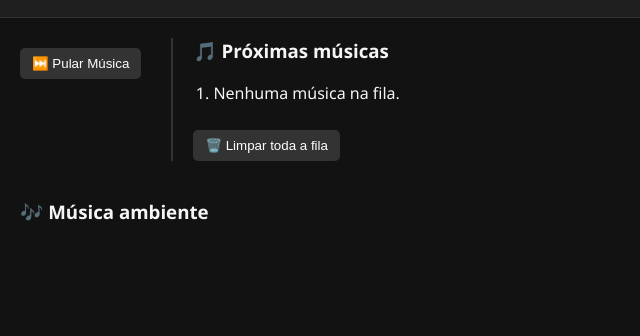
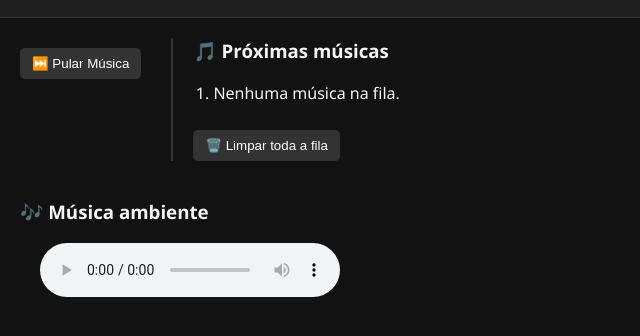
Before and after one commit to ThomasCarvakho/karaoke-site, a plain HTML site: page index.html in a window 1280 px wide. Shown: the part 56-392 px from the top of the page, without its empty margins (0-640 px from the left). Drawn offline with Linux system fonts and the light colour scheme.

Commit message:
index.html

```diff
--- a/index.html
+++ b/index.html
@@ -62,7 +62,7 @@
     audio {
       width: 300px;
       margin-left: 20px;
-      display: none;
+      display: block;
     }
   </style>
 </head>
@@ -87,7 +87,7 @@
 
   <div style="padding-left: 20px;">
     <h3>🎶 Música ambiente</h3>
-    <audio id="ambientPlayer" loop>
+    <audio id="ambientPlayer" loop controls autoplay>
   <source src="Melodic.mp3" type="audio/mpeg">
   Seu navegador não suporta áudio.
 </audio>
@@ -205,8 +205,9 @@
     }
 
     function checkAmbientAudio(shouldPlay = false) {
+  ambientAudio.style.display = "block"; // Sempre visível
+
   if (shouldPlay) {
-        ambientAudio.style.display = "block";
     ambientAudio.play()
       .then(() => {
         document.getElementById("ambientWarning").style.display = "none";
@@ -218,11 +219,11 @@
       });
   } else {
     ambientAudio.pause();
-        ambientAudio.style.display = "none";
     document.getElementById("ambientWarning").style.display = "none";
     document.getElementById("playAmbientBtn").style.display = "none";
   }
 }
+
 
     function onYouTubeIframeAPIReady() {
       const raw = localStorage.getItem('karaokePlaylist') || '[]';
```
Lines whose indentation alone changed are shown as unchanged.
